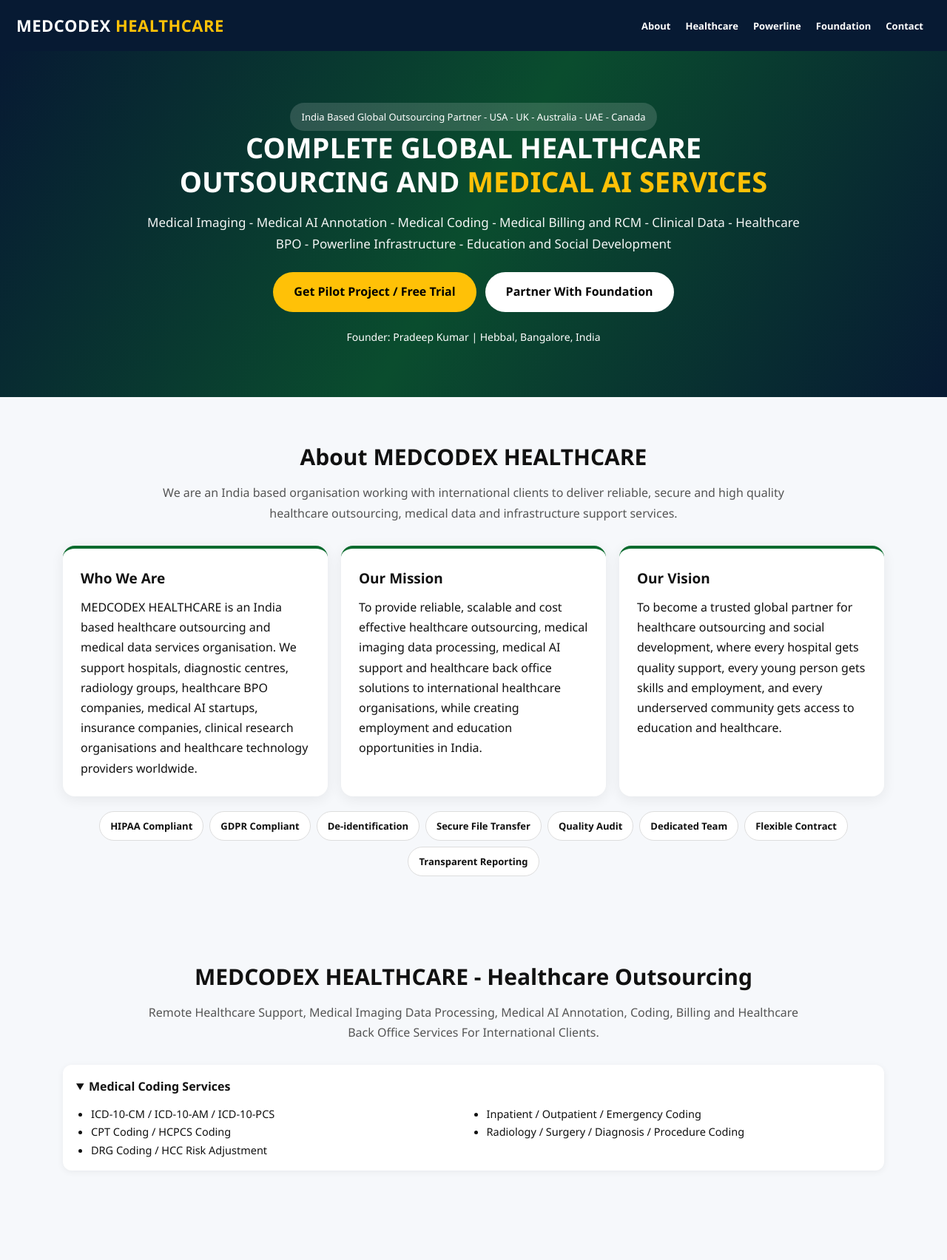
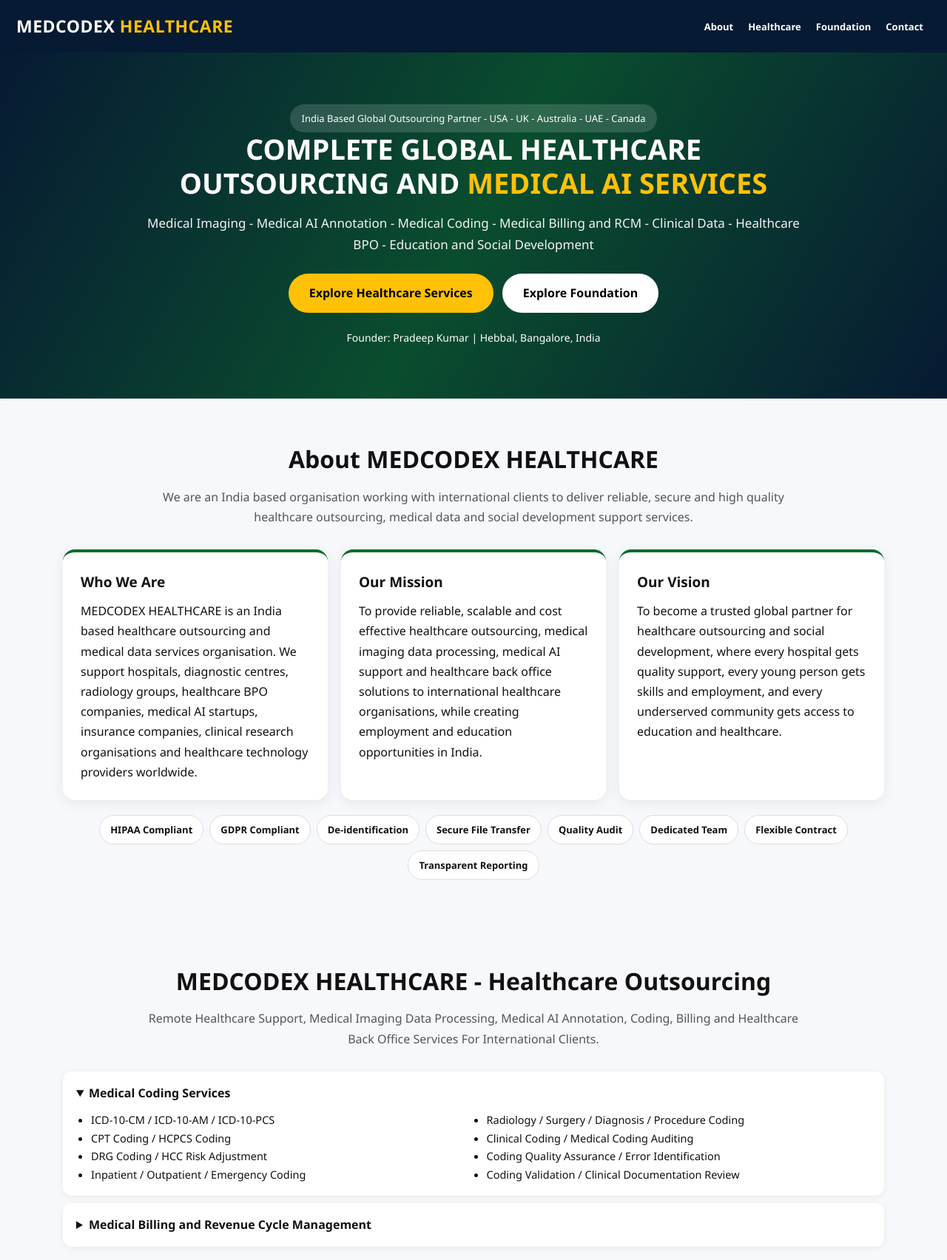
Before and after one commit to medcodexhealthcare/medcodexhealthcare.github.io, a plain HTML site: page index.html in a window 1280 px wide. Shown: the whole page at 74% size. Before the commit the page ends 1648 px from the top, so only its background shows below. Drawn offline with Linux system fonts and the light colour scheme.

Commit message:
Revise SEO metadata and enhance healthcare content
Updated title and meta description for better SEO. Enhanced content in the healthcare section and added new details for medical coding and billing services.

```diff
--- a/index.html
+++ b/index.html
@@ -3,14 +3,14 @@
 <head>
 <meta charset="UTF-8">
 <meta name="viewport" content="width=device-width, initial-scale=1.0">
-<title>MEDCODEX HEALTHCARE | Healthcare Outsourcing | Medical AI | Powerline Infrastructure | MedCodex Global Foundation</title>
-<meta name="description" content="MedCodex Healthcare - Healthcare Outsourcing, Medical AI, Radiology, RCM, Powerline Infrastructure and MedCodex Global Foundation for Education and Social Development.">
+<title>MEDCODEX HEALTHCARE | Healthcare Outsourcing | Medical AI | MedCodex Global Foundation</title>
+<meta name="description" content="MedCodex Healthcare - Healthcare Outsourcing, Medical AI, Radiology, Medical Coding, Billing and MedCodex Global Foundation for Education, Healthcare and Social Development.">
 <style>
 *{margin:0;padding:0;box-sizing:border-box;font-family:'Segoe UI',Arial,sans-serif}
 body{background:#f6f8fb;color:#111;line-height:1.7}
 a{text-decoration:none}
 header{background:#071a33;color:#fff;padding:16px 22px;display:flex;justify-content:space-between;align-items:center;position:sticky;top:0;z-index:99}
-.logo{font-size:22px;font-weight:900;letter-spacing:.5px}.logo span{color:#ffc107}
+.logo{font-size:23px;font-weight:900;letter-spacing:.5px}.logo span{color:#ffc107}
 nav a{color:#fff;margin:0 10px;font-size:13px;font-weight:700}
 .hero{background:linear-gradient(120deg,#071a33,#0a4d2e,#071a33);color:#fff;padding:70px 20px;text-align:center}
 .hero h1{font-size:38px;line-height:1.2}.hero h1 span{color:#ffc107}
@@ -19,44 +19,41 @@ nav a{color:#fff;margin:0 10px;font-size:13px;font-weight:700}
 .btn2{background:#fff}
 .badge{display:inline-block;background:rgba(255,255,255,.15);padding:8px 16px;border-radius:30px;font-size:13px}
 .wrap{max-width:1150px;margin:auto;padding:55px 20px}
-h2{font-size:30px;text-align:center;margin-bottom:10px} .sub{text-align:center;color:#555;max-width:900px;margin:0 auto 30px}
+h2{font-size:32px;text-align:center;margin-bottom:10px} .sub{text-align:center;color:#555;max-width:900px;margin:0 auto 30px}
 .grid{display:grid;grid-template-columns:repeat(auto-fit,minmax(280px,1fr));gap:18px}
 .card{background:#fff;padding:24px;border-radius:16px;box-shadow:0 4px 18px rgba(0,0,0,.07);border-top:4px solid #0a6b2e}
 .card h3{font-size:19px;margin-bottom:10px}.card ul{padding-left:18px;font-size:14.5px;color:#333}.card li{margin:5px 0}
-.dark{background:#071a33;color:#fff}.dark .sub{color:#cbd5e1}.dark .card{color:#111;border-top-color:#ffc107}
 .green{background:#e9f9ee}
 .pill{display:flex;flex-wrap:wrap;gap:8px;justify-content:center;margin-top:20px}
 .pill span{background:#fff;border:1px solid #ddd;padding:8px 14px;border-radius:20px;font-size:13px;font-weight:600}
 details{background:#fff;border-radius:12px;padding:16px 18px;margin:10px 0;box-shadow:0 2px 10px rgba(0,0,0,.06);cursor:pointer}
 summary{font-weight:800;font-size:16px}
 details ul{padding-left:20px;margin-top:10px;font-size:14.5px;columns:2}
-.contact{background:#fff;border-radius:18px;padding:28px;display:grid;grid-template-columns:1fr 1fr;gap:28px;box-shadow:0 4px 20px rgba(0,0,0,.1)}
-input,select,textarea{width:100%;padding:12px;margin:7px 0;border:1px solid #ccc;border-radius:10px;font-size:15px}
-button{background:#0a6b2e;color:#fff;border:none;padding:14px;border-radius:10px;font-weight:900;width:100%;cursor:pointer;font-size:16px}
-footer{background:#071a33;color:#fff;text-align:center;padding:30px 15px;font-size:14px;line-height:1.9}
-footer a{color:#ffc107}
-@media(max-width:750px){header{flex-direction:column} nav{margin-top:10px} .hero h1{font-size:27px} .contact{grid-template-columns:1fr} details ul{columns:1}}
+.bigbox{background:#fff;padding:28px;border-radius:16px;box-shadow:0 4px 18px rgba(0,0,0,.07);margin-bottom:20px}
+.center{text-align:center}
+footer{background:#071a33;color:#fff;text-align:center;padding:32px 15px;font-size:14px;line-height:1.9}
+@media(max-width:750px){header{flex-direction:column} nav{margin-top:10px} .hero h1{font-size:27px} details ul{columns:1}}
 </style>
 </head>
 <body>
 
 <header>
 <div class="logo">MEDCODEX <span>HEALTHCARE</span></div>
-<nav><a href="#about">About</a><a href="#healthcare">Healthcare</a><a href="#power">Powerline</a><a href="#foundation">Foundation</a><a href="#contact">Contact</a></nav>
+<nav><a href="#about">About</a><a href="#healthcare">Healthcare</a><a href="#foundation">Foundation</a><a href="#contact">Contact</a></nav>
 </header>
 
 <div class="hero">
 <div class="badge">India Based Global Outsourcing Partner - USA - UK - Australia - UAE - Canada</div>
 <h1>COMPLETE GLOBAL HEALTHCARE<br>OUTSOURCING AND <span>MEDICAL AI SERVICES</span></h1>
-<p>Medical Imaging - Medical AI Annotation - Medical Coding - Medical Billing and RCM - Clinical Data - Healthcare BPO - Powerline Infrastructure - Education and Social Development</p>
-<a class="btn" href="#contact">Get Pilot Project / Free Trial</a><a class="btn btn2" href="#foundation">Partner With Foundation</a>
+<p>Medical Imaging - Medical AI Annotation - Medical Coding - Medical Billing and RCM - Clinical Data - Healthcare BPO - Education and Social Development</p>
+<a class="btn" href="#healthcare">Explore Healthcare Services</a><a class="btn btn2" href="#foundation">Explore Foundation</a>
 <div style="margin-top:16px;font-size:14px">Founder: Pradeep Kumar | Hebbal, Bangalore, India</div>
 </div>
 
 <!-- ABOUT -->
 <div class="wrap" id="about">
 <h2>About MEDCODEX HEALTHCARE</h2>
-<p class="sub">We are an India based organisation working with international clients to deliver reliable, secure and high quality healthcare outsourcing, medical data and infrastructure support services.</p>
+<p class="sub">We are an India based organisation working with international clients to deliver reliable, secure and high quality healthcare outsourcing, medical data and social development support services.</p>
 <div class="grid">
 <div class="card"><h3>Who We Are</h3><p>MEDCODEX HEALTHCARE is an India based healthcare outsourcing and medical data services organisation. We support hospitals, diagnostic centres, radiology groups, healthcare BPO companies, medical AI startups, insurance companies, clinical research organisations and healthcare technology providers worldwide.</p></div>
 <div class="card"><h3>Our Mission</h3><p>To provide reliable, scalable and cost effective healthcare outsourcing, medical imaging data processing, medical AI support and healthcare back office solutions to international healthcare organisations, while creating employment and education opportunities in India.</p></div>
@@ -70,4 +67,6 @@ footer a{color:#ffc107}
 <h2>MEDCODEX HEALTHCARE - Healthcare Outsourcing</h2>
 <p class="sub">Remote Healthcare Support, Medical Imaging Data Processing, Medical AI Annotation, Coding, Billing and Healthcare Back Office Services For International Clients.</p>
 
-<details open><summary>Medical Coding Services</summary><ul><li>ICD-10-CM / ICD-10-AM / ICD-10-PCS</li><li>CPT Coding / HCPCS Coding</li><li>DRG Coding / HCC Risk Adjustment</li><li>Inpatient / Outpatient / Emergency Coding</li><li>Radiology / Surgery / Diagnosis / Procedure Coding</
+<details open><summary>Medical Coding Services</summary><ul><li>ICD-10-CM / ICD-10-AM / ICD-10-PCS</li><li>CPT Coding / HCPCS Coding</li><li>DRG Coding / HCC Risk Adjustment</li><li>Inpatient / Outpatient / Emergency Coding</li><li>Radiology / Surgery / Diagnosis / Procedure Coding</li><li>Clinical Coding / Medical Coding Auditing</li><li>Coding Quality Assurance / Error Identification</li><li>Coding Validation / Clinical Documentation Review</li></ul></details>
+
+<details><summary>Medical Billing and Revenue Cycle Management</summary><ul><li>Medical / Hospital / Physician / Radiology / Laboratory Billing</li><li>Charge Entry / Claims Processing / Submission / Scrubbing</li><li>Claims Follow-up / Denial Management / Accounts Receivable</li><li>Payment Posting / EOB / ERA Processing</li><li>Insurance
```
